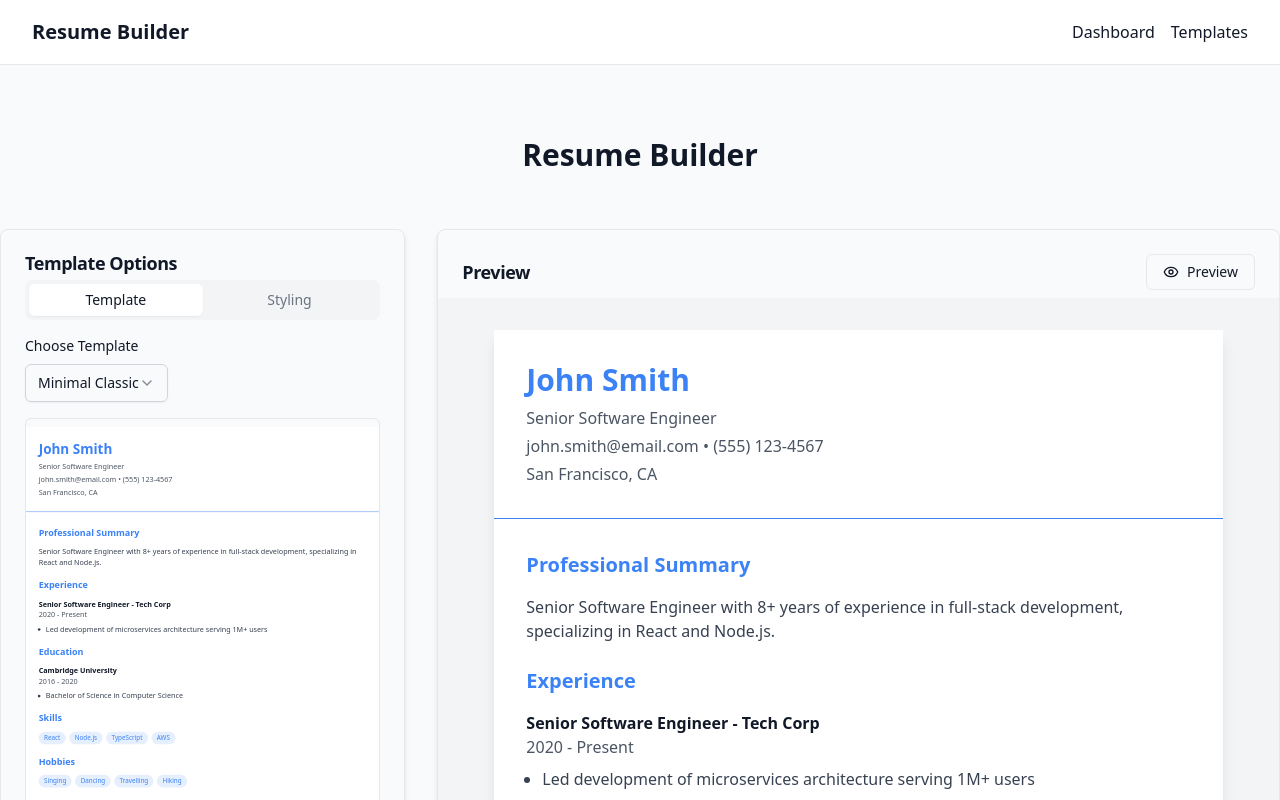
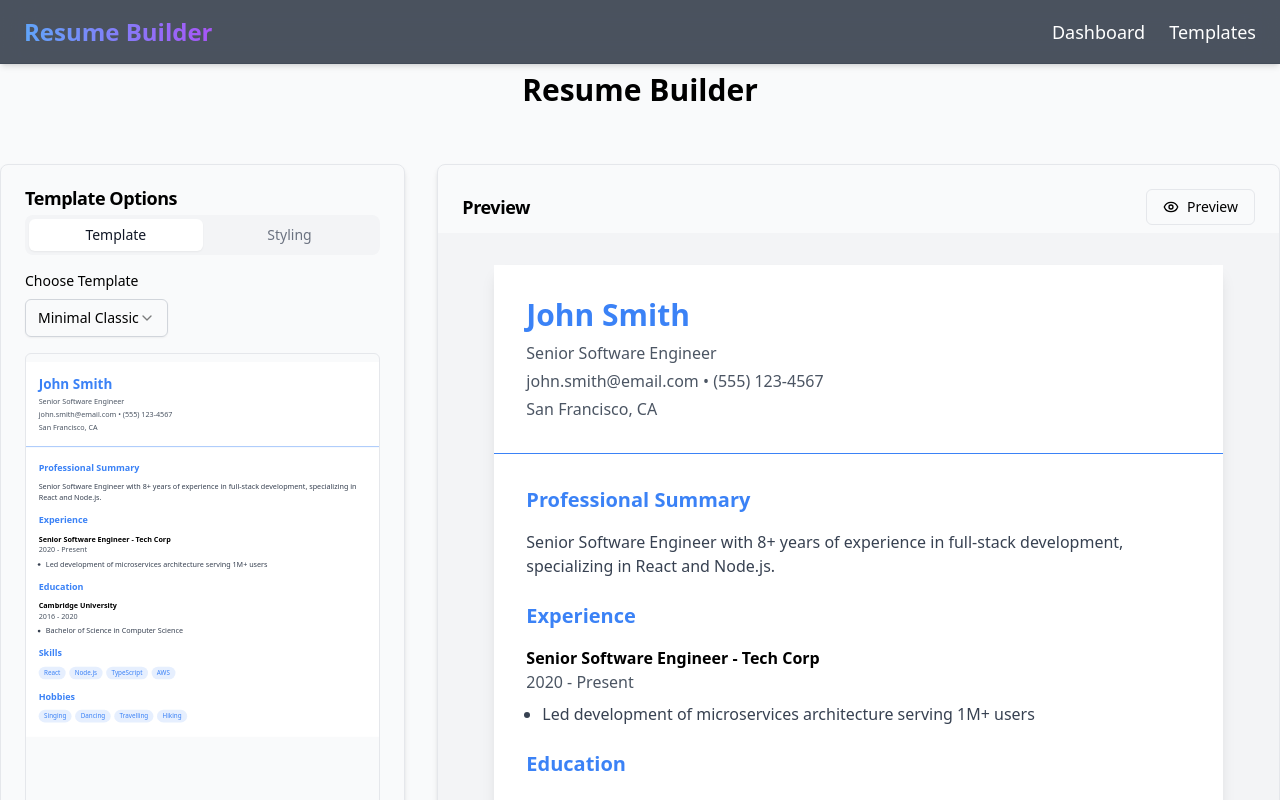
Before and after one commit to Neerajgowda2611/resume-builder, a Next.js app: page /dashboard/template in a window 1280 px wide. Shown: the top 800 px of the page. Built offline with nearby package versions, Linux system fonts and the light colour scheme.

Commit message:
added global styling and navbar changes

```diff
--- a/src/app/globals.css
+++ b/src/app/globals.css
@@ -27,5 +27,7 @@ body {
 @tailwind utilities;
 
 body {
-  @apply bg-gray-100 text-gray-900;
+  background: rgba(255, 255, 255, 0.1); /* Semi-transparent white */
+  backdrop-filter: blur(10px); /* Blur effect */
+  -webkit-backdrop-filter: blur(10px); /* For Safari */
 }
--- a/src/components/layout/navbar.tsx
+++ b/src/components/layout/navbar.tsx
@@ -41,27 +41,66 @@
 //   )
 // }
 
-// src/components/layout/navbar.tsx
-"use client"
+// // src/components/layout/navbar.tsx
+// "use client"
 
-import Link from 'next/link'
+// import Link from 'next/link'
+
+// export const Navbar = () => {
+//   return (
+//     <nav className="border-b bg-white">
+//       <div className="mx-auto max-w-7xl px-4 sm:px-6 lg:px-8">
+//         <div className="flex h-16 justify-between">
+//           <div className="flex">
+//             <Link href="/" className="flex items-center">
+//               <span className="text-xl font-bold">Resume Builder</span>
+//             </Link>
+//           </div>
+//           <div className="flex items-center space-x-4">
+//             <Link href="/dashboard">Dashboard</Link>
+//             <Link href="/dashboard/template">Templates</Link>
+//           </div>
+//         </div>
+//       </div>
+//     </nav>
+//   )
+// }
+
+"use client";
+
+import Link from "next/link";
 
 export const Navbar = () => {
   return (
-    <nav className="border-b bg-white">
-      <div className="mx-auto max-w-7xl px-4 sm:px-6 lg:px-8">
-        <div className="flex h-16 justify-between">
-          <div className="flex">
-            <Link href="/" className="flex items-center">
-              <span className="text-xl font-bold">Resume Builder</span>
-            </Link>
-          </div>
-          <div className="flex items-center space-x-4">
-            <Link href="/dashboard">Dashboard</Link>
-            <Link href="/dashboard/templates">Templates</Link>
+    <nav className="fixed top-0 left-0 w-full h-16 bg-gray-800/80 backdrop-blur-lg border-b border-gray-700/40 shadow-md z-50">
+      <div className="mx-auto max-w-7xl px-6">
+        <div className="flex h-16 items-center justify-between">
+          {/* Logo */}
+          <Link href="/" className="flex items-center">
+            <span className="text-2xl font-extrabold bg-gradient-to-r from-blue-400 to-purple-500 text-transparent bg-clip-text">
+              Resume Builder
+            </span>
+          </Link>
+
+          {/* Navigation Links */}
+          <div className="flex items-center space-x-6">
+            <NavLink href="/dashboard">Dashboard</NavLink>
+            <NavLink href="/dashboard/template">Templates</NavLink>
           </div>
         </div>
       </div>
     </nav>
-  )
-}
+  );
+};
+
+// Reusable NavLink Component
+const NavLink = ({ href, children }: { href: string; children: React.ReactNode }) => {
+  return (
+    <Link
+      href={href}
+      className="text-lg font-medium text-white hover:text-blue-400 transition-all duration-300"
+    >
+      {children}
+    </Link>
+  );
+};
```
